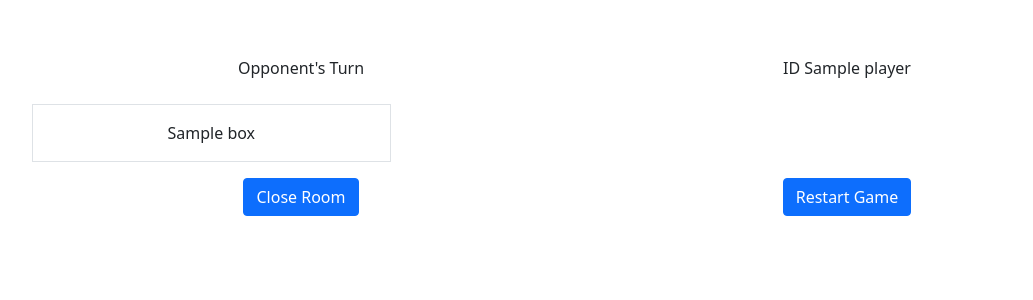
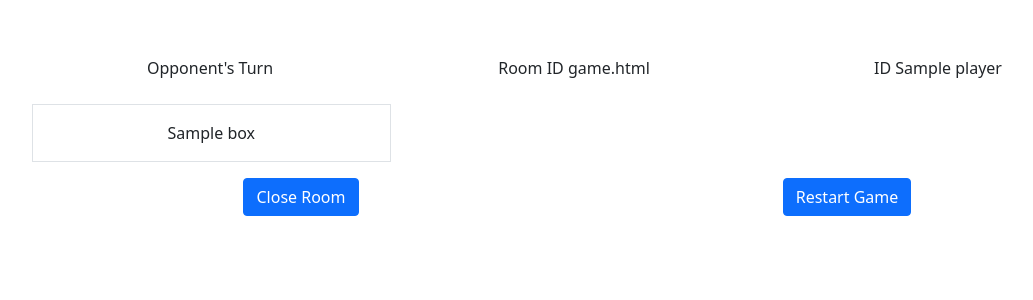
Before and after one commit to cybersaksham/Tic-Tac-Toe-Website, a Flask app: template templates/game.html in a window 1280 px wide. Shown: the top 300 px of the page, without its empty margins (62-1095 px from the left). Run offline with Flask 2, Linux system fonts and the light colour scheme; the template is opened without the code that fills it: most values are stand-ins (such as "Sample title", 1, 10 or a date in 2020); some libraries are stand-ins or nearby versions.

Commit message:
room id shown

```diff
--- a/static/game.js
+++ b/static/game.js
@@ -32,6 +32,7 @@ $(document).ready(function(){
     $socket = io();
     $boxes = $('.gameBoxes');
     $url = window.location.href.split("/");
+    $('#roomID').text("Room ID " + $url[$url.length - 1]);
     $.each($boxes, function(index, value){
         $(value).click(function(e){
             e.preventDefault();
--- a/templates/game.html
+++ b/templates/game.html
@@ -3,15 +3,18 @@
 <div class="container">
     <div class="row g-2">
         <div class="row g-2">
-            <div id="renderedTurn" class="col-6">
+            <div id="renderedTurn" class="col-4">
                 {% if my_turn %}
                 <p>Your Turn</p>
                 {% else %}
                 <p>Opponent's Turn</p>
                 {% endif %}
             </div>
-            <div id="jsTurn" style="display: none;" class="col-6"></div>
-            <div class="col-6">
+            <div id="jsTurn" style="display: none;" class="col-4"></div>
+            <div class="col-4">
+                <p id="roomID"></p>
+            </div>
+            <div class="col-4">
                 <p id="playerID">ID {{ player | safe }}</p>
             </div>
         </div>
```
